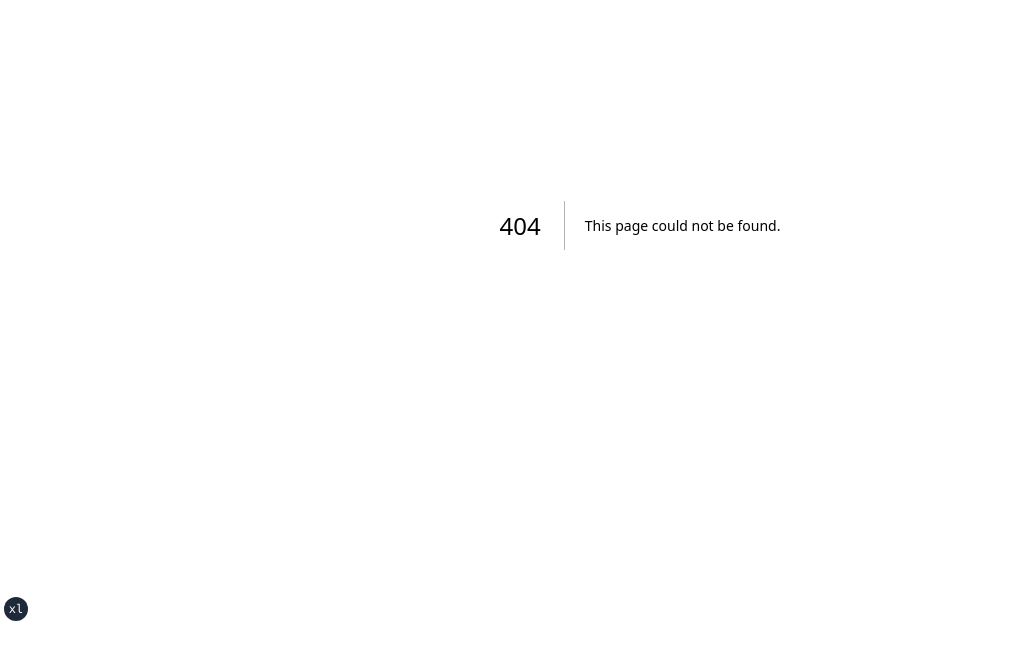
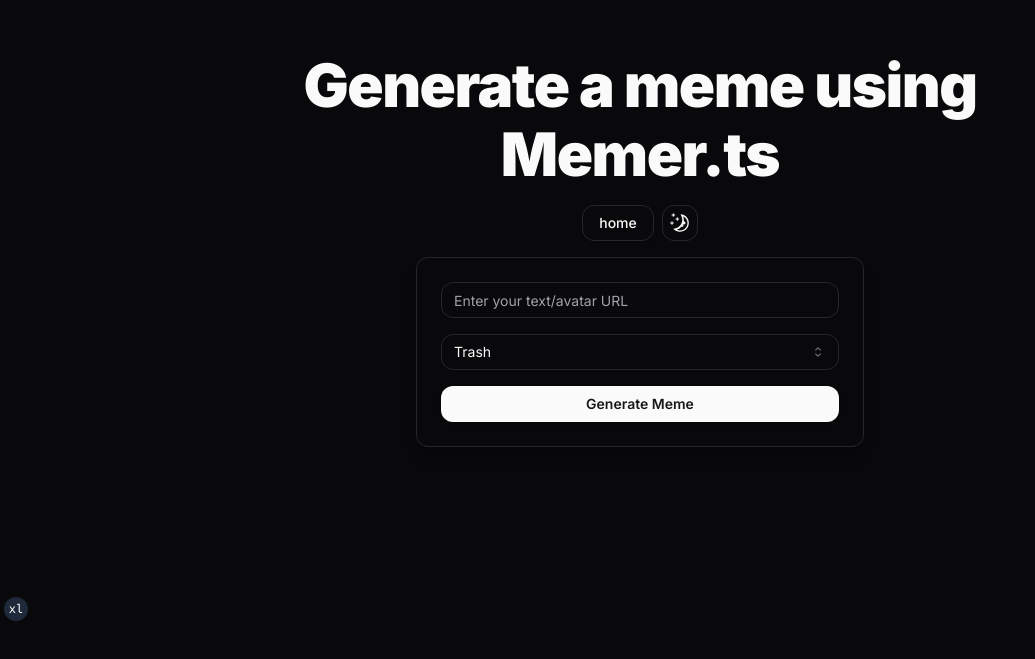
Before and after one commit to avalynndev/memergez, a Next.js app: page /memer in a window 1280 px wide. Before the commit this address had no page. Shown: the part 175-834 px from the top of the page, without its empty margins (0-1035 px from the left). Before the commit the page ends 800 px from the top, so only its background shows below. Built offline with nearby package versions, Linux system fonts and the light colour scheme.

Commit message:
added a font

```diff
--- a/app/api/meme/route.ts
+++ b/app/api/meme/route.ts
@@ -1,5 +1,7 @@
 import { NextResponse } from "next/server";
+import path from "path";
 import { Memer } from "memer.ts-canvas";
+import { registerFont } from "canvas";
 
 export async function POST(req: Request) {
   try {
@@ -11,6 +13,10 @@
 
     const memer = new Memer();
     let base64Image;
+
+    registerFont(path.resolve(process.cwd(), "public/fonts/impact.ttf"), {
+      family: "Impact",
+    });
 
     if (option === "vr") {
       base64Image = await memer.vr(text, false);
--- a/app/e/page.tsx
+++ b/app/memer/page.tsx
@@ -12,10 +12,9 @@
 } from "@/components/ui/select";
 import Link from "next/link";
 import { useState } from "react";
-import { ArrowRightIcon } from "@radix-ui/react-icons";
 
 const MemePage = () => {
-  const [text, setText] = useState("");
+  const [text, setText  ] = useState("");
   const [meme, setMeme] = useState<string | null>(null);
   const [loading, setLoading] = useState(false);
   const [error, setError] = useState<string | null>(null);
@@ -58,22 +57,25 @@
     <div className="flex flex-col items-center justify-center min-h-screen p-6 space-y-8">
       <main className="flex h-screen items-center justify-center">
         <div className="container flex max-w-[64rem] flex-col items-center gap-4 text-center">
-          <h1 className="text-5xl md:text-6xl">Generate Meme</h1>
+          <h1 className="font-satoshi text-[40px] font-black leading-[1.15] tracking-tight sm:text-5xl md:text-6xl md:leading-[1.15]">
+            Generate a meme using
+            Memer.ts
+          </h1>
           <div className="flex gap-2">
+            <Link
+              href={"/"}
+              className={cn(
+                buttonVariants({ variant: "outline" }),
+                "rounded-xl"
+              )}
+            >
+              <span>home</span>
+            </Link>
             <ThemeToggle />
-
-            <Link
-              href={"/meme"}
-              target="_blank"
-              className={cn(buttonVariants({ variant: "ghost" }))}
-            >
-              <span>More Memes</span>
-              <ArrowRightIcon className="ml-2 h-4 w-4" />
-            </Link>
           </div>
           <form
             onSubmit={handleSubmit}
-            className="w-full max-w-md border rounded-lg shadow-lg p-6 space-y-4"
+            className="w-full max-w-md border rounded-xl shadow-lg p-6 space-y-4"
           >
             <Input
               type="text"
@@ -81,14 +83,14 @@
               onChange={(e) => setText(e.target.value)}
               placeholder="Enter your text/avatar URL"
               required
-              className="w-full p-3 rounded-lg"
+              className="w-full p-3 rounded-xl"
             />
 
             <Select
               value={option}
               onValueChange={(value: any) => setOption(value)}
             >
-              <SelectTrigger className="w-full  p-3 rounded-lg">
+              <SelectTrigger className="w-full  p-3 rounded-xl">
                 <SelectValue placeholder="Select option" />
               </SelectTrigger>
               <SelectContent>
@@ -113,7 +115,7 @@
             <Button
               type="submit"
               disabled={loading}
-              className={`w-full py-3 px-4 rounded-lg font-semibold ${
+              className={`w-full py-3 px-4 rounded-xl font-semibold ${
                 loading ? "cursor-not-allowed" : ""
               }`}
             >
--- a/app/page.tsx
+++ b/app/page.tsx
@@ -1,14 +1,38 @@
 "use client";
 import MemeGenerator from "@/components/meme";
 import { ThemeToggle } from "@/components/theme-toggle";
+import Link from "next/link";
+import { ArrowRightIcon } from "@radix-ui/react-icons";
+import { Button } from "@/components/ui/button";
 
 const MemePage = () => {
   return (
     <div className="flex flex-col items-center justify-center min-h-screen p-6 space-y-8">
-      <header className="text-3xl flex items-center space-x-4">
-        <h1>Generate Meme</h1>
-        <ThemeToggle />
-      </header>
+      <section className="space-y-6 py-12 sm:py-20 lg:py-24">
+        <div className="container flex max-w-screen-md flex-col items-center gap-5 text-center">
+          <h1 className="font-satoshi text-[40px] font-black leading-[1.15] tracking-tight sm:text-5xl md:text-6xl md:leading-[1.15]">
+            Generate Your <span className="text-primary">Perfect Meme</span>{" "}
+            Now.
+          </h1>
+          <p className="max-w-2xl text-balance text-muted-foreground sm:text-lg">
+            I created this site so you can easily create and share memes for
+            fun, humor, or just to express yourself. Get started below!
+          </p>
+          <div className="flex justify-center space-x-2">
+            <Link
+              href="/memer"
+              prefetch={true}
+              className={"group hover:scale-[1.025]"}
+            >
+              <Button className="rounded-xl">
+                Explore Memer.ts
+                <ArrowRightIcon className="pl-1 size-4 group-hover:translate-x-1 duration-200 transition-transform" />
+              </Button>
+            </Link>
+            <ThemeToggle />
+          </div>
+        </div>
+      </section>
       <MemeGenerator />
     </div>
   );
--- a/components/meme.tsx
+++ b/components/meme.tsx
@@ -13,6 +13,8 @@
 import React, { useEffect, useState } from "react";
 import { Button } from "./ui/button";
 import { Input } from "./ui/input";
+import { ArrowRightIcon } from "@radix-ui/react-icons";
+import Link from "next/link";
 
 interface Meme {
   id: string;
@@ -67,8 +69,8 @@
 
     const formData = new URLSearchParams();
     formData.append("template_id", memeId);
-    formData.append("username", "clutchgodfrfr"); // replace with your Imgflip username
-    formData.append("password", "$KzdWSUV-z6SUqD"); // replace with your Imgflip password
+    formData.append("username", "clutchgodfrfr");
+    formData.append("password", "$KzdWSUV-z6SUqD");
 
     inputs[memeId].forEach((text, index) => {
       formData.append(`boxes[${index}][text]`, text);
@@ -100,18 +102,20 @@
         {memes.map((item) => (
           <Annu key={item.id}>
             <AnnuTrigger asChild>
-              <div>
-                <Card className="pt-4">
-                  <CardContent>
-                    <Image
-                      className="h-2/4 w-full object-cover rounded-xl transition-all aspect-3/4"
-                      src={item.url}
-                      width={160}
-                      height={160}
-                      alt="Meme Poster"
-                    />
-                  </CardContent>
-                </Card>
+              <div className="relative group cursor-pointer">
+                <div className="aspect-[3/4] bg-muted text-muted relative w-full h-auto min-h-[240px] max-h-[400px] flex items-center justify-center overflow-hidden rounded-lg border shadow-sm">
+                  <Image
+                    fill
+                    className="object-cover"
+                    loading="lazy"
+                    sizes="100%"
+                    alt={item.name}
+                    src={item.url}
+                  />
+                  <div className="absolute inset-0 bg-black bg-opacity-50 opacity-0 group-hover:opacity-60 transition-opacity flex items-center justify-center text-white text-center text-sm px-2">
+                    <span className="font-semibold">{item.name}</span>
+                  </div>
+                </div>
               </div>
             </AnnuTrigger>
             <AnnuContent>
@@ -137,7 +141,7 @@
                   ))}
                 </div>
                 <Button
-                  className="pb-2 px-4 rounded"
+                  className="pb-2 px-4 rounded-xl"
                   onClick={() => handleSubmit(item.id)}
                 >
                   Generate Meme
@@ -145,12 +149,24 @@
                 {generatedMemes[item.id] && (
                   <div className="w-full max-w-md mt-6">
                     <img
-                      className="h-46 object-cover rounded-xl transition-all aspect-3/4"
-                      width={160}
-                      height={160}
+                      className="h-46 object-cover rounded-xl transition-all"
+                      width={generatedMemes[item.width]!}
+                      height={generatedMemes[item.height]!}
                       src={generatedMemes[item.id]!}
                       alt="Generated Meme"
+                      id={`meme-${item.id}`}
                     />
+                    <Link
+                      href={generatedMemes[item.id] || ""}
+                      className="mt-2 inline-block"
+                    >
+                      <Button
+                        variant="outline"
+                        className="pb-2 px-4 rounded-xl"
+                      >
+                        Download Meme
+                      </Button>
+                    </Link>
                   </div>
                 )}
               </AnnuBody>
```
Also changed, not shown: public/fonts/impact.ttf (added).
